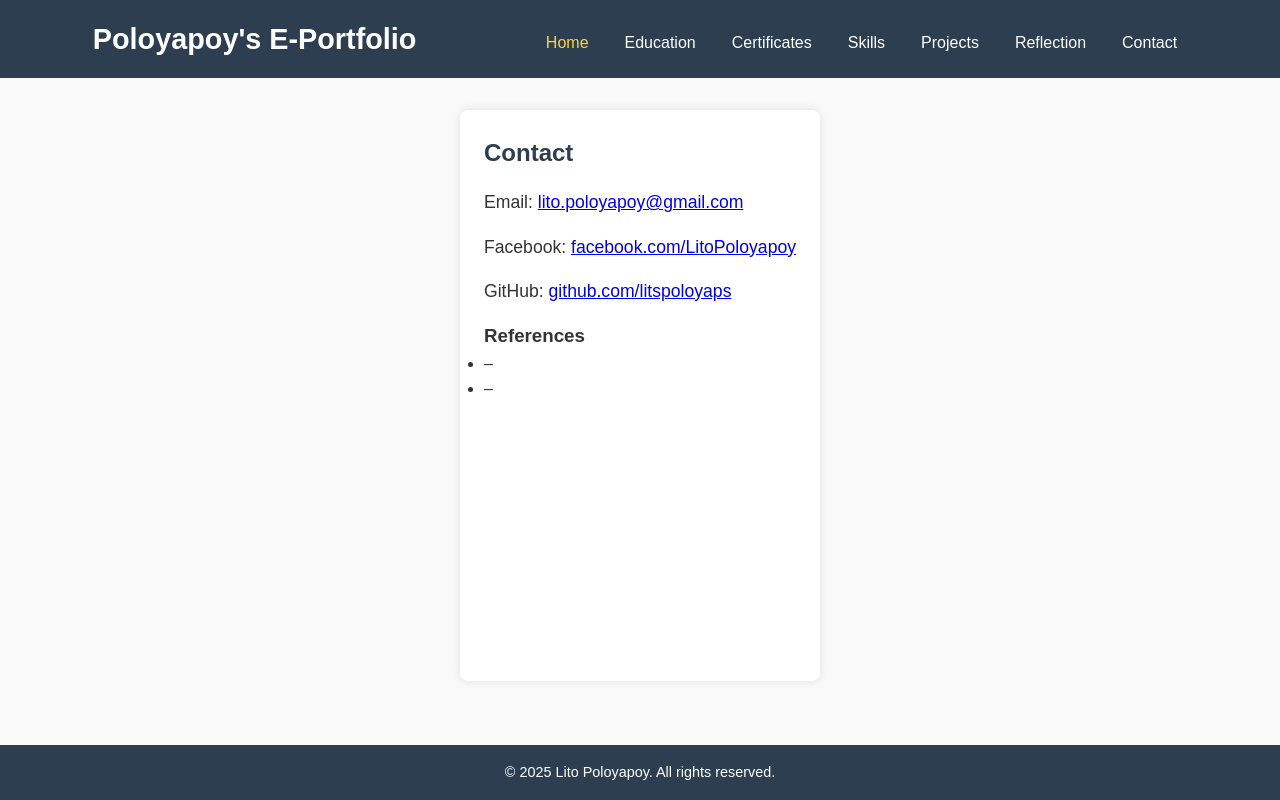
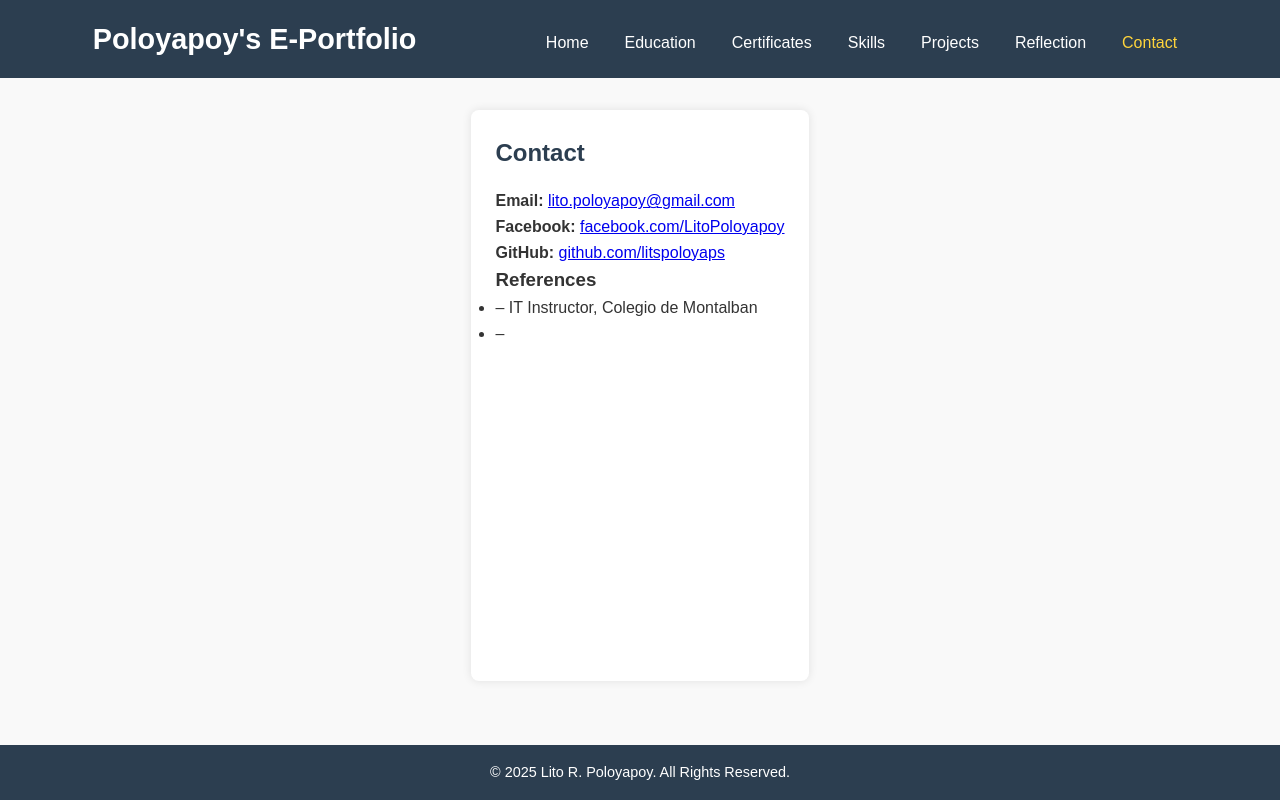
Before and after one commit to litspoloyaps/My_E-Portfolio, a plain HTML site: page contact.html in a window 1280 px wide. Drawn offline with Linux system fonts and the light colour scheme.

Commit message:
Update contact.html

```diff
--- a/contact.html
+++ b/contact.html
@@ -3,61 +3,62 @@
 <head>
   <meta charset="UTF-8" />
   <meta name="viewport" content="width=device-width, initial-scale=1.0" />
-  <title>Contact / References</title>
+  <title>Contact / References | Lito R. Poloyapoy</title>
   <link rel="stylesheet" href="style.css" />
 </head>
 <body>
 
+  <!-- HEADER -->
   <header>
     <nav class="navbar">
       <h1 class="logo">Poloyapoy's E-Portfolio</h1>
-
       <ul class="nav-links" id="nav-links">
-        <li><a href="index.html" class="active">Home</a></li>
+        <li><a href="index.html">Home</a></li>
         <li><a href="education.html">Education</a></li>
         <li><a href="certificates.html">Certificates</a></li>
         <li><a href="skills.html">Skills</a></li>
         <li><a href="projects.html">Projects</a></li>
         <li><a href="reflection.html">Reflection</a></li>
-        <li><a href="contact.html">Contact</a></li>
+        <li><a href="contact.html" class="active">Contact</a></li>
       </ul>
     </nav>
   </header>
 
-  <section class="content">
+  <!-- CONTACT SECTION -->
+  <section class="content contact">
     <h2>Contact</h2>
-    <main>
-      <p class="contact-item">
-        Email:
-        <a href="https://mail.google.com/mail/?view=cm&fs=1&to=lito.poloyapoy@gmail.com" target="_blank">
-          lito.poloyapoy@gmail.com
-        </a>
-      </p>
 
-      <p class="contact-item facebook">
-        Facebook:
+    <div class="contact-container">
+      <div class="contact-item">
+        <strong>Email:</strong>
+        <a href="mailto:lito.poloyapoy@gmail.com">lito.poloyapoy@gmail.com</a>
+      </div>
+
+      <div class="contact-item">
+        <strong>Facebook:</strong>
         <a href="https://facebook.com/lits.poloyaps" target="_blank">
           facebook.com/LitoPoloyapoy
         </a>
-      </p>
+      </div>
 
-      <p class="contact-item github">
-        GitHub:
+      <div class="contact-item">
+        <strong>GitHub:</strong>
         <a href="https://github.com/litspoloyaps" target="_blank">
           github.com/litspoloyaps
         </a>
-      </p>
-    </main>
+      </div>
+    </div>
 
     <h3>References</h3>
-    <ul>
-      <li><strong></strong> – </li>
-      <li><strong></strong> – </li>
+    <ul class="references">
+      <li><strong> </strong> – IT Instructor, Colegio de Montalban</li>
+      <li><strong> </strong> – </li>
     </ul>
   </section>
 
+  <!-- FOOTER -->
   <footer>
-    <p>© 2025 Lito Poloyapoy. All rights reserved.</p>
+    <p>© 2025 Lito R. Poloyapoy. All Rights Reserved.</p>
   </footer>
 
   <script src="script.js"></script>
```
